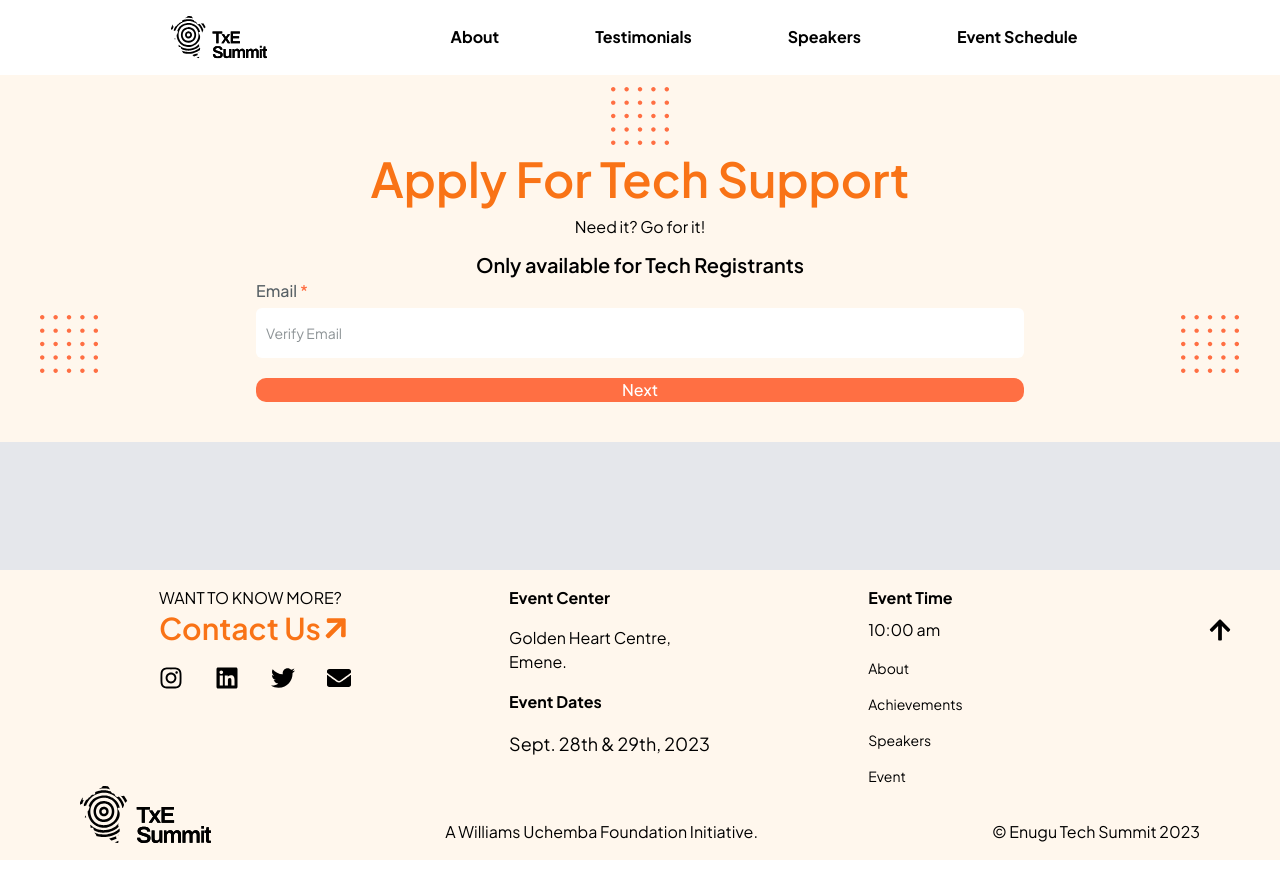
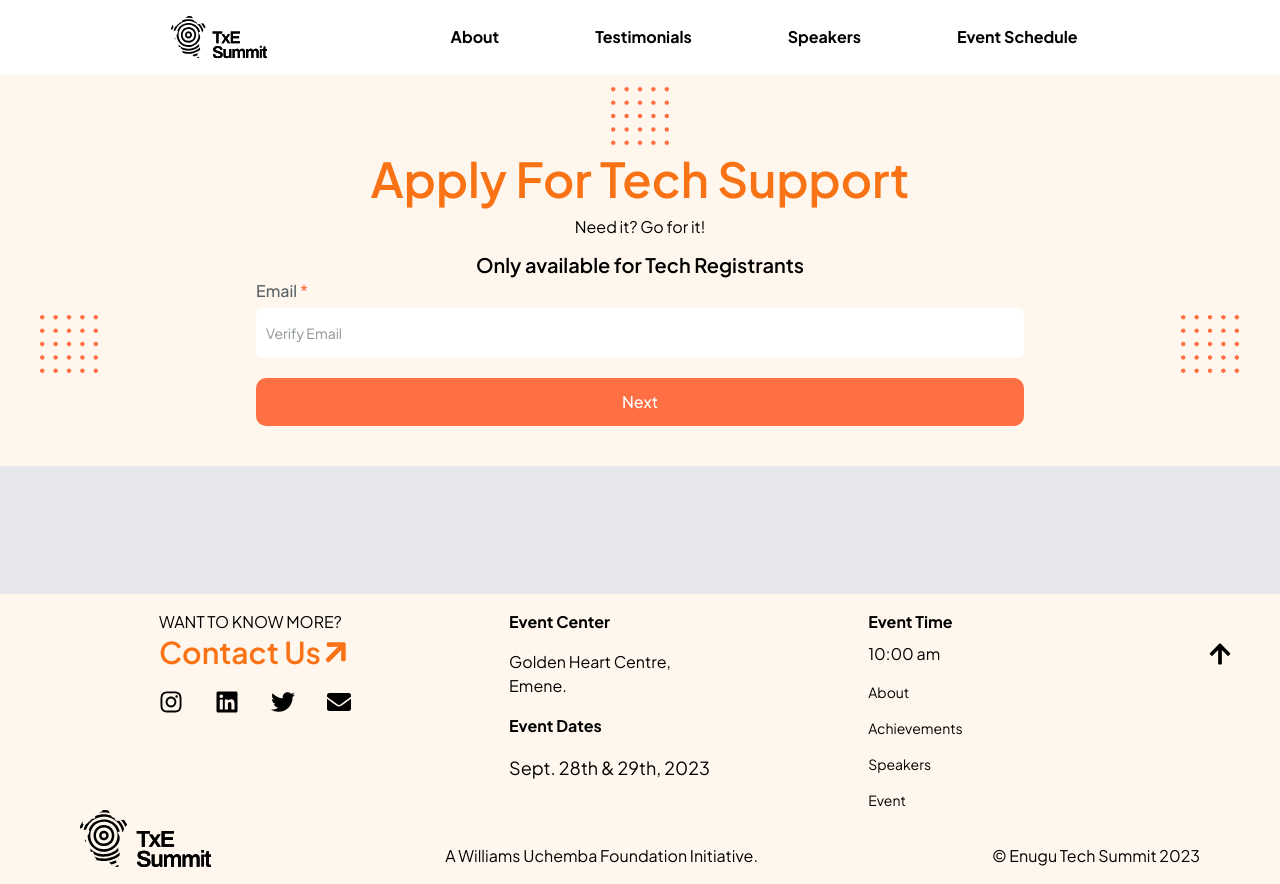
Before and after one commit to TxEAfrica/TxE-FE, a React (Create React App) app: page /techsupport in a window 1280 px wide. Before the commit the page ends 860 px from the top, so only its background shows below. Built offline with nearby package versions, Linux system fonts and the light colour scheme.

Commit message:
added register route to register button

```diff
--- a/src/registrationPage/eventregistration/components/Buttons/ButtonsCSS.module.css
+++ b/src/registrationPage/eventregistration/components/Buttons/ButtonsCSS.module.css
@@ -2,7 +2,7 @@
     width: 100%; /* Remove fixed width */
     background: #FF6F43;
     color: #FFF;
-    padding: auto; /* Adjust padding for better scaling */
+    padding: 12px 20px; /* Adjust padding for better scaling */
     border: none;
     outline: none;
     border-radius: 10px;
@@ -31,7 +31,7 @@
         color: #FFF;
         padding: 6px 10px; /* Adjust padding for better scaling */
         border-radius: 5px;
-        font-size: 14px;
+        font-size: 12px;
         transition: all .4s ease;
     }
     .formbutton:hover{
```
